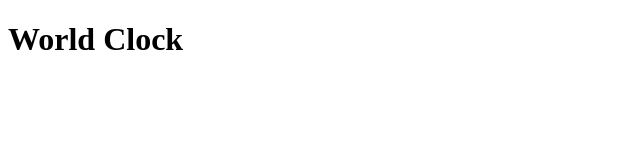
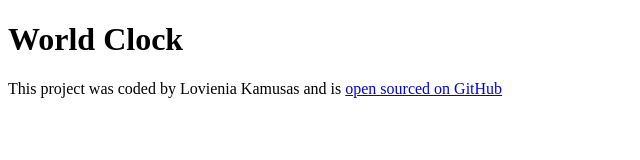
Before and after one commit to lkenya/wold-clock, a plain HTML site: page index.html in a window 1280 px wide. Shown: the whole page, without its empty margins (0-640 px from the left). Drawn offline with Linux system fonts and the light colour scheme.

Commit message:
Added the link to GitHub repository

```diff
--- a/index.html
+++ b/index.html
@@ -8,6 +8,11 @@
 </head>
 <body>
     <h1>World Clock</h1>
+     <footer>
+      This project was coded by Lovienia Kamusas and is
+      <a href="https://github.com/lkenya/wold-clock" target="_blank">
+        open sourced on GitHub</a
+      >
     <script src="javascript/index.js"></script>
 </body>
 </html>
```
